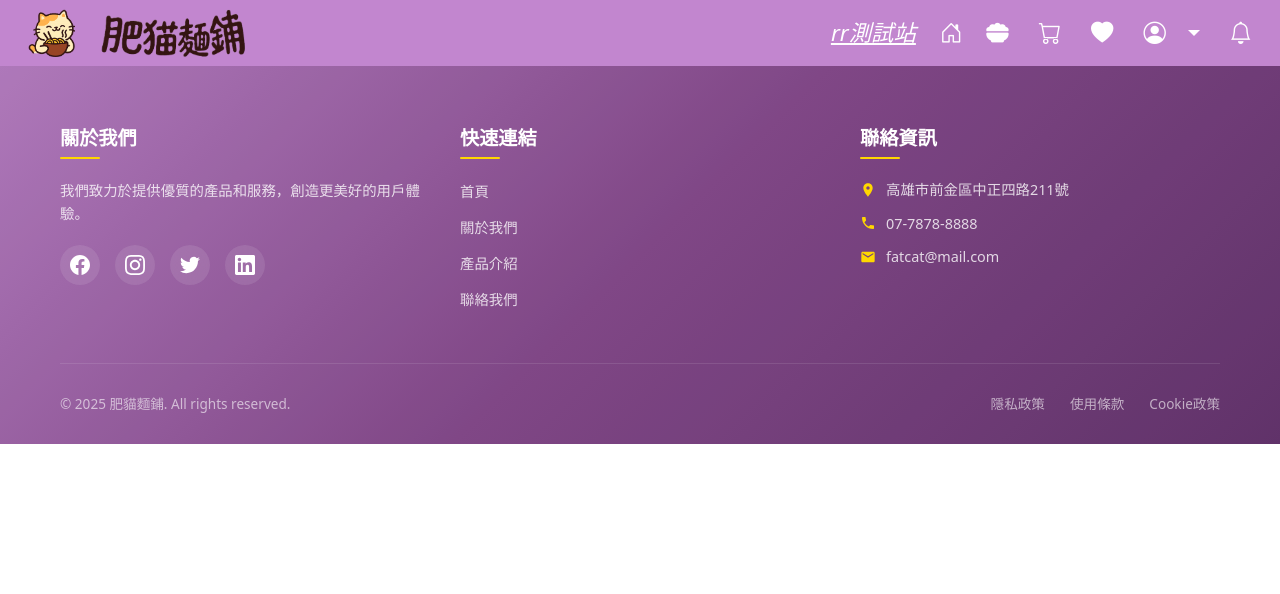
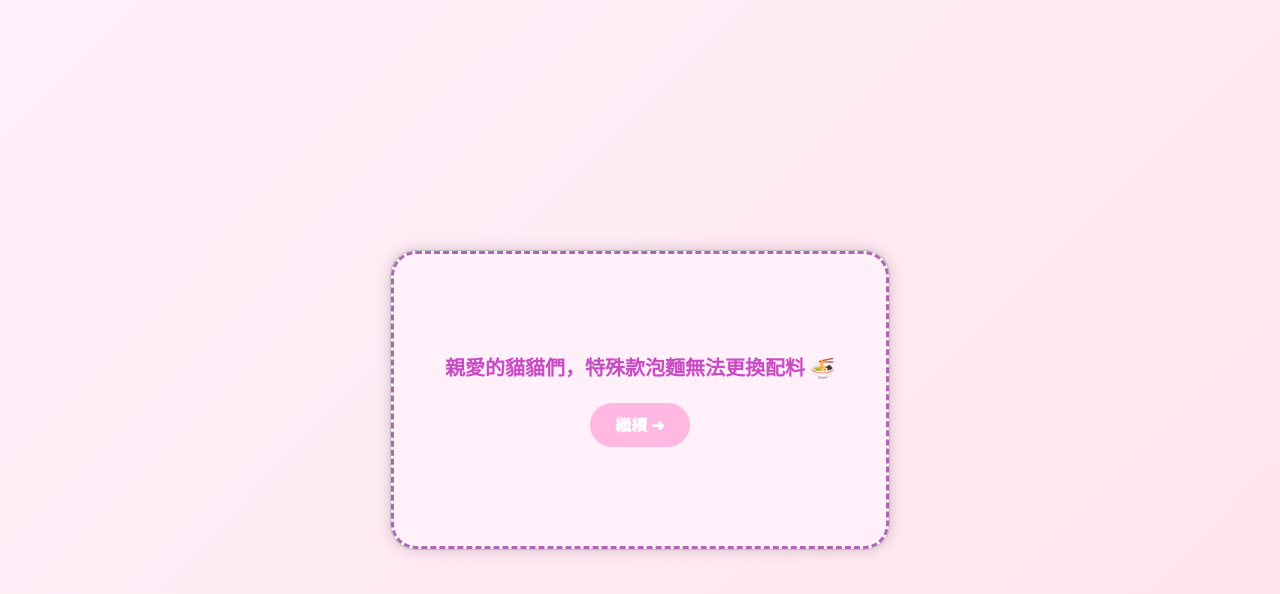
Before and after one commit to Pamelajch/FatCat-frontend, a Vue app: page /OneSpecialNoodle in a window 1280 px wide. Shown: the top 594 px of the page. Built offline with nearby package versions, Linux system fonts and the light colour scheme.

Commit message:
特殊款泡麵新增通知

```diff
--- a/src/views/OneSpecialNoodleView.vue
+++ b/src/views/OneSpecialNoodleView.vue
@@ -1,16 +1,130 @@
 <script setup>
-    import { useRoute } from 'vue-router'
+import { ref } from 'vue'
+import { useRoute } from 'vue-router'
 
     const route = useRoute()
     const productId = route.query.id
+    // 控制通知流程
+    const showNotification = ref(true)
+    const messageIndex = ref(0)
+
+    const messages = [
+    '親愛的貓貓們，特殊款泡麵無法更換配料 🍜',
+    '自定義泡麵請前往商品列表 👉'
+    ]
+
+    const nextMessage = () => {
+    if (messageIndex.value < messages.length - 1) {
+        messageIndex.value++
+    } else {
+        showNotification.value = false
+    }
+}
 </script>
 
 <template>
-    <div>
+<!-- 通知畫面 -->
+  <div v-if="showNotification" class="notification-overlay">
+    <div class="card-container" :class="{ flipped: messageIndex === 1 }">
+      <div class="card">
+        <div class="front face">
+          <p class="notification-text">{{ messages[0] }}</p>
+          <button class="continue-btn" @click="nextMessage">繼續 ➜</button>
+        </div>
+        <div class="back face">
+          <p class="notification-text">{{ messages[1] }}</p>
+          <button class="continue-btn" @click="nextMessage">繼續 ➜</button>
+        </div>
+      </div>
+    </div>
+  </div>
 
-    </div>
+  <!-- 正常頁面內容 -->
+  <div v-else>
+  </div>
 </template>
 
 <style lang="css" scoped>
+.notification-overlay {
+  position: fixed;
+  top: 0;
+  left: 0;
+  width: 100vw;
+  height: 100vh;
+  background: linear-gradient(135deg, #fff0fa, #ffe4ec);
+  display: flex;
+  align-items: center;
+  justify-content: center;
+  z-index: 9999;
+  overflow: hidden;
+}
 
+/* 卡片容器：負責翻轉動畫 */
+.card-container {
+  perspective: 1000px;
+  width: 100%;
+  max-width: 500px;
+  height: 300px;
+
+}
+
+/* 卡片翻轉本體 */
+.card {
+  width: 100%;
+  height: 100%;
+  position: relative;
+  transform-style: preserve-3d;
+  transition: transform 0.8s;
+  border-radius: 25px;
+}
+
+.card-container.flipped .card {
+  transform: rotateY(180deg);
+}
+
+/* 正反面通用樣式 */
+.face {
+  position: absolute;
+  width: 100%;
+  height: 100%;
+  background: #fff0fa;
+  border: 3px dashed #b067b3;
+  border-radius: 25px;
+  box-shadow: 0 0 15px rgba(0,0,0,0.2);
+  padding: 40px;
+  text-align: center;
+  backface-visibility: hidden;
+  display: flex;
+  flex-direction: column;
+  justify-content: center;
+  align-items: center;
+}
+
+/* 背面 */
+.back {
+  transform: rotateY(180deg);
+}
+
+.notification-text {
+  font-size: 20px;
+  font-weight: bold;
+  color: #c84cc4;
+  margin-bottom: 20px;
+}
+
+.continue-btn {
+  background-color: #ffb8e2;
+  border: none;
+  color: white;
+  font-weight: bold;
+  font-size: 16px;
+  padding: 10px 25px;
+  border-radius: 30px;
+  cursor: pointer;
+  transition: all 0.3s ease;
+}
+
+.continue-btn:hover {
+  background-color: #f675c1;
+}
 </style>
```
